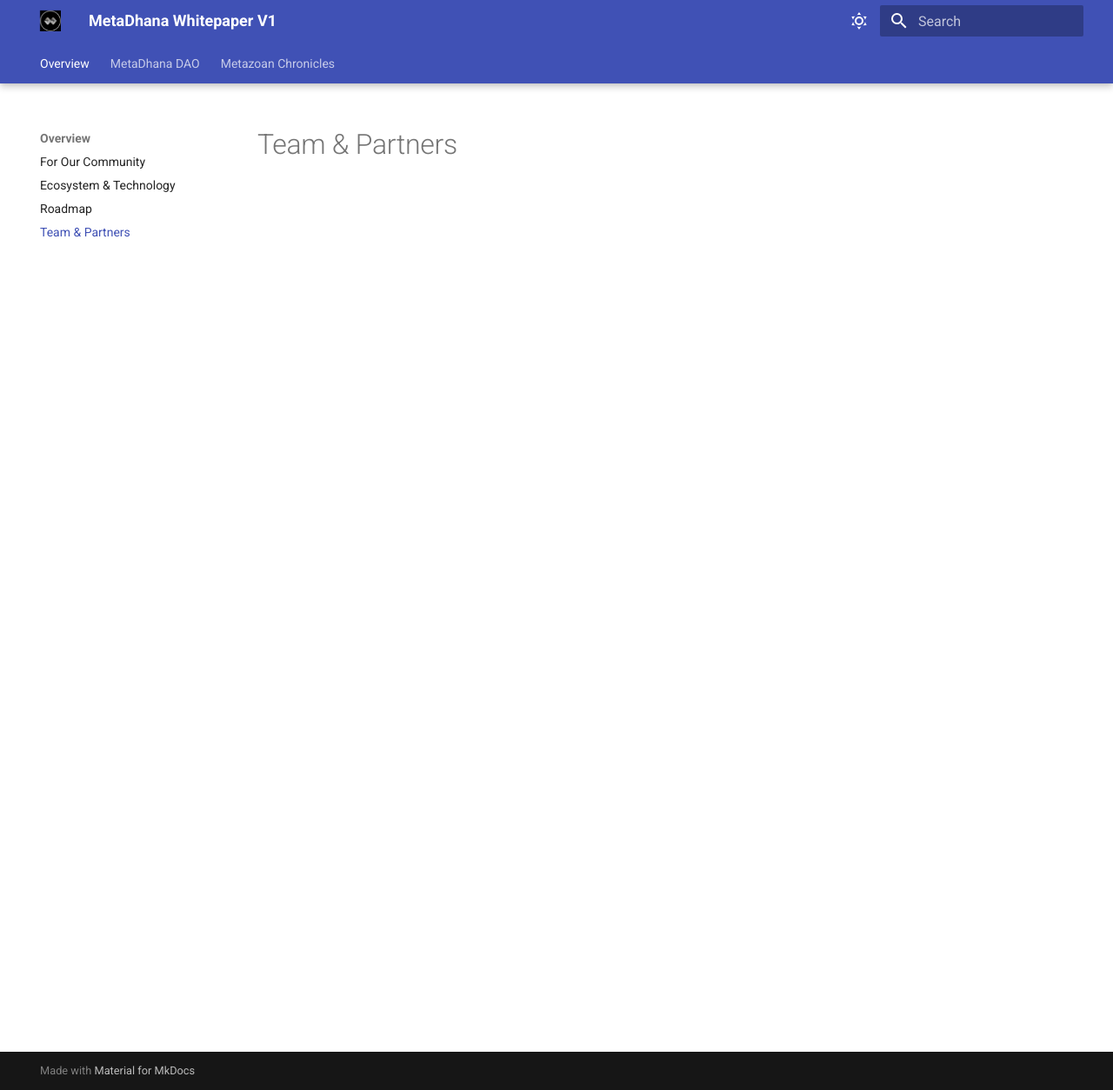
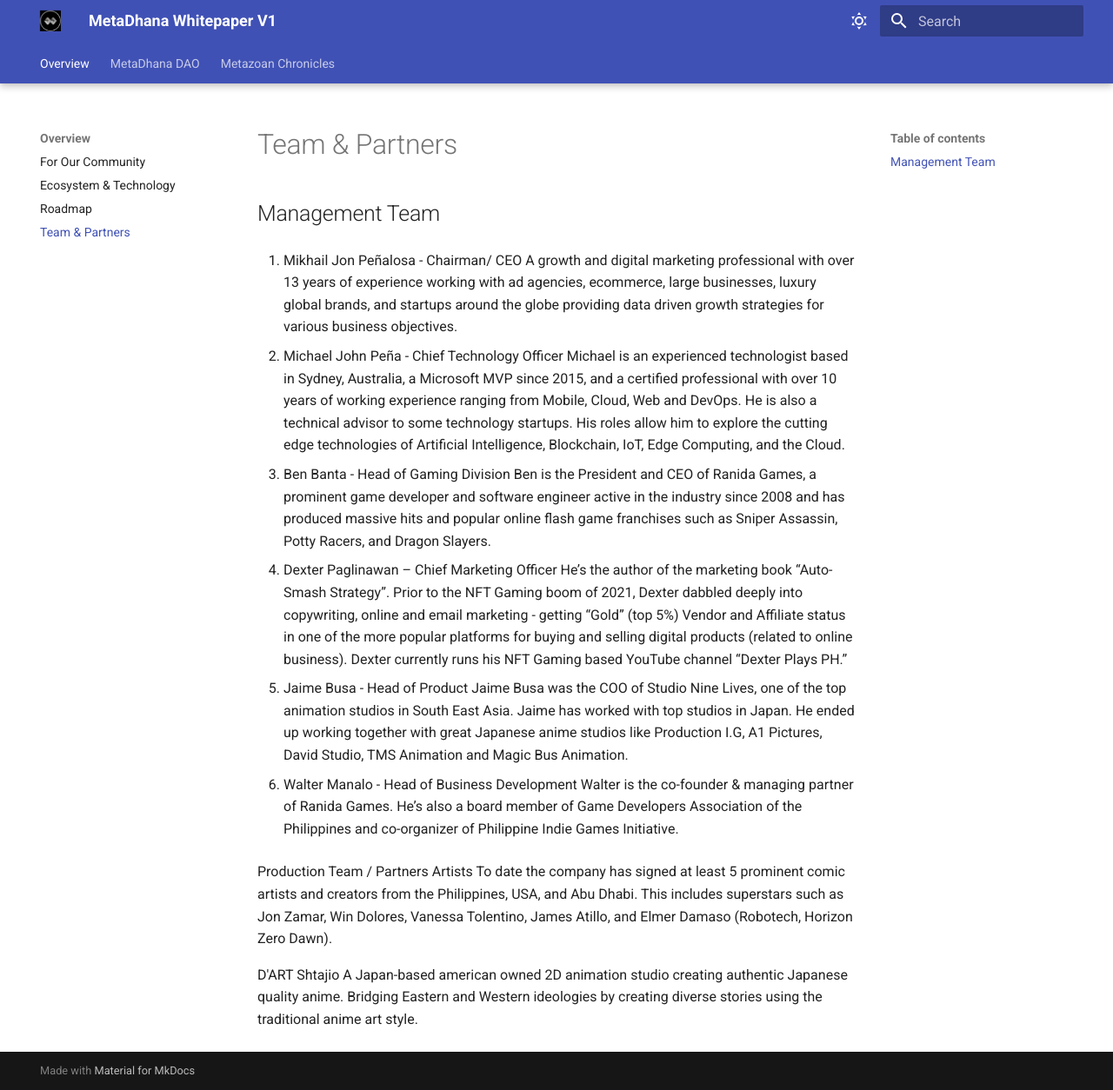
Before and after one commit to AshtreeBV/metazoan-whitepaper, an MkDocs documentation site: the page built from docs/overview/team-partners.md, in a window 1280 px wide and 1254 px high. Shown: the whole window at 87% size. Built offline with MkDocs 1.6.1 and Material for MkDocs 9.7.7, drawn with Linux system fonts in a browser that asks for light colours.

Commit message:
Update team-partners.md

```diff
--- a/docs/overview/team-partners.md
+++ b/docs/overview/team-partners.md
@@ -1 +1,28 @@
 # Team & Partners
+
+##Management Team
+
+1. Mikhail Jon Peñalosa - Chairman/ CEO
+A growth and digital marketing professional with over 13 years of experience working with ad agencies, ecommerce,  large businesses, luxury global brands, and startups around the globe providing data driven growth strategies for various business objectives.
+
+2. Michael John Peña - Chief Technology Officer
+Michael is an experienced technologist based in Sydney, Australia, a Microsoft MVP since 2015, and a certified professional with over 10 years of working experience ranging from Mobile, Cloud, Web and DevOps. He is also a technical advisor to some technology startups. His roles allow him to explore the cutting edge technologies of Artificial Intelligence, Blockchain, IoT, Edge Computing, and the Cloud.
+
+3. Ben Banta - Head of Gaming Division
+Ben is the President and CEO of Ranida Games, a prominent game developer and software engineer active in the industry since 2008 and has produced massive hits and popular online flash game franchises such as Sniper Assassin, Potty Racers, and Dragon Slayers.
+
+4. Dexter Paglinawan – Chief Marketing Officer
+He’s the author of the marketing book “Auto-Smash Strategy”. Prior to the NFT Gaming boom of 2021, Dexter dabbled deeply into copywriting, online and email marketing - getting “Gold” (top 5%) Vendor and Affiliate status in one of the more popular platforms for buying and selling digital products (related to online business). Dexter currently runs his NFT Gaming based YouTube channel “Dexter Plays PH.”
+
+5. Jaime Busa - Head of Product
+Jaime Busa was the COO of Studio Nine Lives, one of the top animation studios in South East Asia. Jaime has worked with top studios in Japan. He ended up working together with great Japanese anime studios like Production I.G, A1 Pictures, David Studio, TMS Animation and Magic Bus Animation.
+
+6. Walter Manalo - Head of Business Development
+Walter is the co-founder & managing partner of Ranida Games. He’s also a board member of Game Developers Association of the Philippines and co-organizer of Philippine Indie Games Initiative.
+
+Production Team / Partners
+Artists
+To date the company has signed at least 5 prominent comic artists and creators from the Philippines, USA, and Abu Dhabi. This includes superstars such as Jon Zamar, Win Dolores, Vanessa Tolentino, James Atillo, and Elmer Damaso (Robotech, Horizon Zero Dawn).
+
+D'ART Shtajio
+A Japan-based american owned 2D animation studio creating authentic Japanese quality anime. Bridging Eastern and Western ideologies by creating diverse stories using the traditional anime art style.
```
